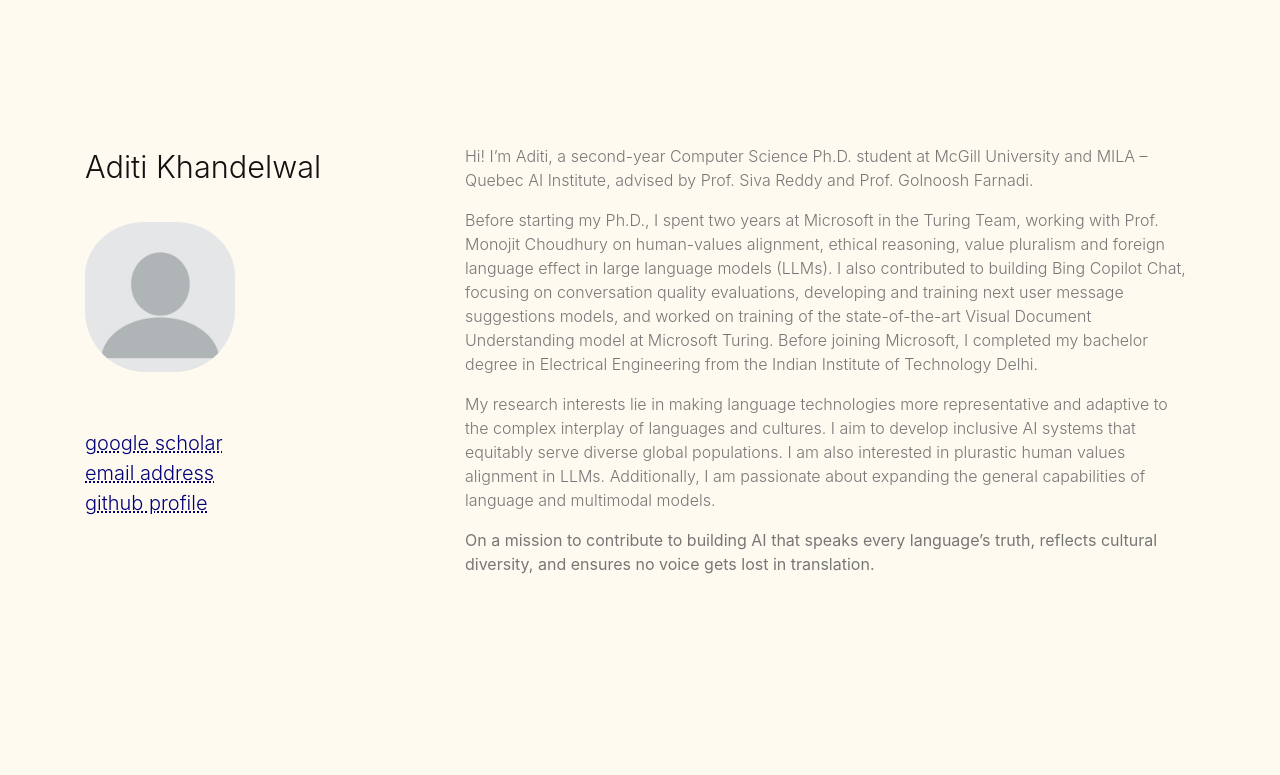
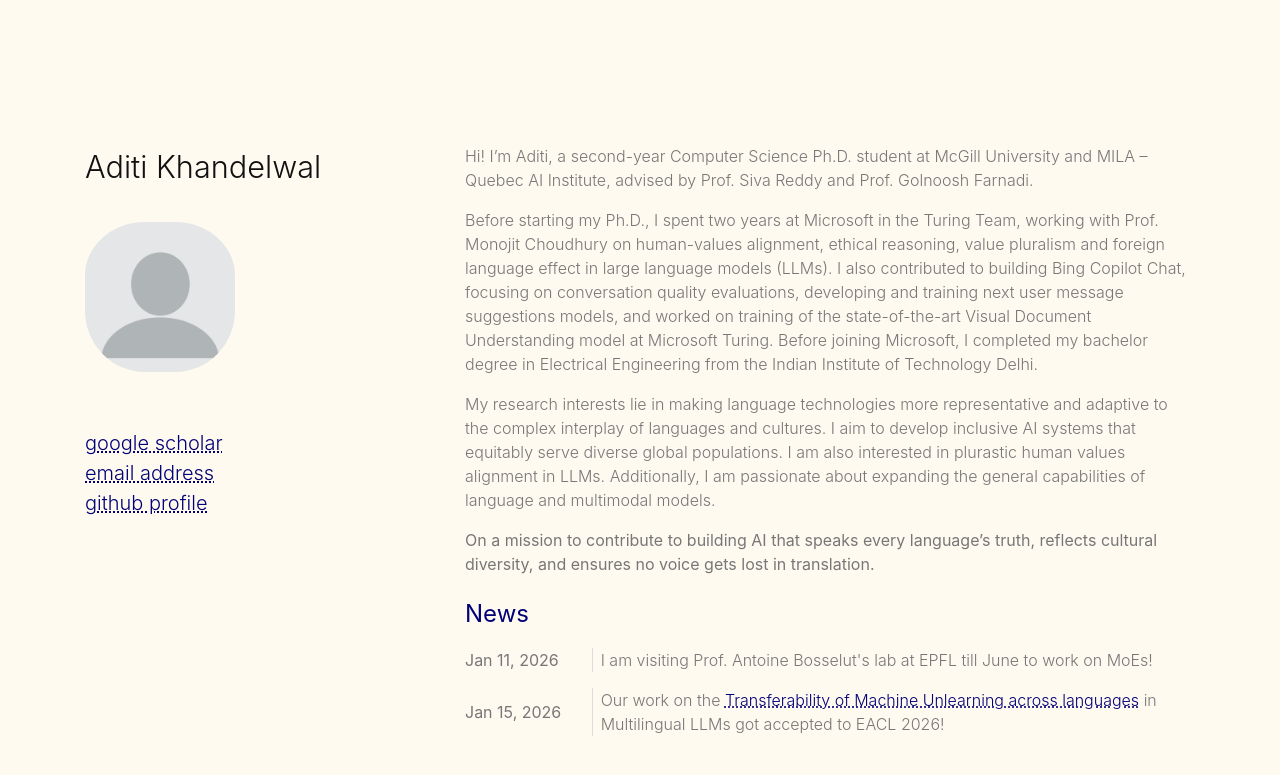
Before and after one commit to aditi184/aditi184.github.io, a Jekyll site: the page built from _pages/about.md, in a window 1280 px wide. Shown: the top 775 px of the page. Built offline with Jekyll 4.4.1, drawn with Linux system fonts in a browser that asks for light colours.

Commit message:
update news

```diff
--- a/_pages/about.md
+++ b/_pages/about.md
@@ -16,4 +16,27 @@ My research interests lie in making language technologies more representative an
 
 
 
-**On a mission to contribute to building AI that speaks every language’s truth, reflects cultural diversity, and ensures no voice gets lost in translation.**
+**On a mission to contribute to building AI that speaks every language's truth, reflects cultural diversity, and ensures no voice gets lost in translation.**
+
+<div class="header-1 pt-1">News</div>
+<div class="header-1 pt-2"></div>
+<div class="row">
+    <div class="col-lg-2 my-auto">
+        <b>Jan 11, 2026</b>
+    </div>
+    <div class="col-lg-10">
+        <p class="paper my-2 pl-2">
+            I am  visiting Prof. Antoine Bosselut's lab at EPFL till June to work on MoEs!
+        </p>
+    </div>
+</div>
+<div class="row">
+    <div class="col-lg-2 my-auto">
+        <b> Jan 15, 2026</b>
+    </div>
+    <div class="col-lg-10">
+        <p class="paper my-2 pl-2">
+            Our work on the <a class="in-text" href="https://arxiv.org/pdf/2601.05641" target="_blank">Transferability of Machine Unlearning across languages</a> in Multilingual LLMs got accepted to EACL 2026!
+        </p>
+    </div>
+</div>
--- a/assets/css/minimal-style.css
+++ b/assets/css/minimal-style.css
@@ -41,6 +41,22 @@ a:hover {
 
 .paper {
     border-left: 1px solid #ddd;
+}
+
+.header-1 {
+    font-size: 18pt;
+    color: #007;
+    font-weight: 400;
+}
+
+.in-text {
+    color: #007;
+    text-decoration: underline dotted;
+}
+
+.in-text:hover {
+    text-decoration: none;
+    color: #005;
 }
 
 .menulink:hover {
```
